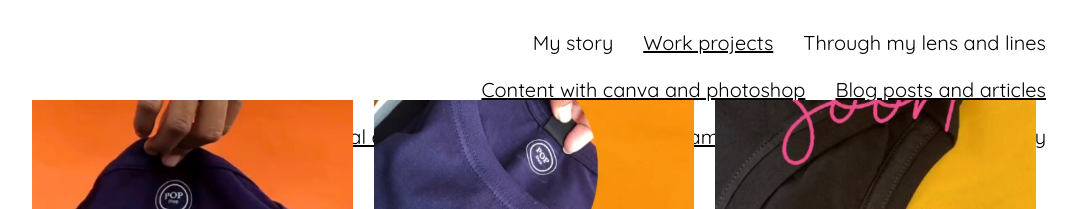
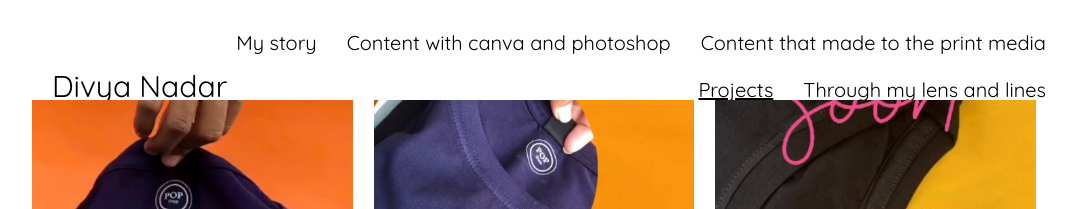
Before and after one commit to ProgramerB/portfolio, a React (Create React App) app: page / in a window 1280 px wide. Shown: the top 209 px of the page, without its empty margins (106-1183 px from the left). Built offline with nearby package versions, Linux system fonts and the light colour scheme.

Commit message:
New Pages

```diff
--- a/src/App.tsx
+++ b/src/App.tsx
@@ -7,22 +7,26 @@ import Contact from './components/Contact';
 import About from './components/About';
 import Item from './components/Item';
 import Footer from './components/Footer';
-import { hobbyItems, items } from './ItemModel';
+import { hobbyItems, items, canvaPhotoshopItems, printMediaItems } from './ItemModel';
 import ItemHobby from './components/ItemHobby';
 // import LensLines from './components/LensLines';
-function Main(){
+import { ItemData } from './ItemModel';
+// function Main(){
+//   return(
+//     <div className="main">
+//       <Blocks items={items} />
+//     </div>
+//   )
+// }
 
+type ItemsProp = {
+  items:ItemData[];
+}
+
+function Main({items}: ItemsProp){
   return(
     <div className="main">
       <Blocks items={items} />
-    </div>
-  )
-}
-
-function Hobby(){
-  return(
-    <div className="main">
-      <Blocks items={hobbyItems} />
     </div>
   )
 }
@@ -33,12 +37,16 @@ function App() {
       <BrowserRouter>
       <Nav/>
       <Routes>
-          <Route path='/' element={<Main />} />
+          <Route path='/' element={<Main items={items}/>} />
           <Route path='/contact' element={<Contact />} />
           <Route path='/about' element={<About />} />
           <Route path="item/:id" element={<Item />} />
-          <Route path='/mylens' element={<Hobby />} />
+          <Route path='/mylens' element={<Main items={hobbyItems}/>} />
           <Route path="mylens/:id" element={<ItemHobby />} />
+          <Route path='/canva_photoshop' element={<Main items={canvaPhotoshopItems}/>} />
+          <Route path="canva_photoshop/:id" element={<ItemHobby />} />
+          <Route path='/print_media' element={<Main items={printMediaItems}/>} />
+          <Route path="print_media/:id" element={<ItemHobby />} />
           {/* <Route path="/lens&lines" element={<LensLines />} /> */}
       </Routes>
       </BrowserRouter>
--- a/src/ItemModel.ts
+++ b/src/ItemModel.ts
@@ -405,3 +405,6 @@ export const hobbyItems:ItemData[] = [
         description: ''
     },
 ]
+
+export const canvaPhotoshopItems:ItemData[] = []
+export const printMediaItems:ItemData[] = []
--- a/src/components/Nav.tsx
+++ b/src/components/Nav.tsx
@@ -31,16 +31,18 @@ const Nav = () => {
           <span className={navClass}>
           {/* {({isActive}) => isActive ? "page active" : "page"} */}
               <NavLink className='page' to="/about" onClick={showNav}>My story</NavLink>
-              <NavLink className='page' to="/" onClick={showNav}>Work projects</NavLink>
+
               {/* <NavLink className='page' to="/contact" onClick={showNav}>Contact</NavLink> */}
-              <NavLink className='page' to="/mylens" onClick={showNav}>Through my lens and lines</NavLink>
+
               {/* <NavLink className='page' to="/lens&lines" onClick={showNav}>Through my lens and lines</NavLink> */}
               {/* <a className='page' href='https://www.instagram.com/nadar_divya/' target='_blank' rel="noopener noreferrer" onClick={showNav}>Instagram</a> */}
-              <NavLink className='page' to="/" onClick={showNav}>Content with canva and photoshop</NavLink>
-              <NavLink className='page' to="/" onClick={showNav}>Blog posts and articles</NavLink>
-              <NavLink className='page' to="/" onClick={showNav}>Campaign proposal examples</NavLink>
-              <NavLink className='page' to="/" onClick={showNav}>Cohesive branding example</NavLink>
-              <NavLink className='page' to="/" onClick={showNav}>Influencer marleting strategy</NavLink>
+              <NavLink className='page' to="/canva_photoshop" onClick={showNav}>Content with canva and photoshop</NavLink>
+              {/* <NavLink className='page' to="/" onClick={showNav}>Blog posts and articles</NavLink> */}
+              <NavLink className='page' to="/print_medias" onClick={showNav}>Content that made to the print media</NavLink>
+              <NavLink className='page' to="/" onClick={showNav}>Projects</NavLink>
+              <NavLink className='page' to="/mylens" onClick={showNav}>Through my lens and lines</NavLink>
+              {/* <NavLink className='page' to="/" onClick={showNav}>Cohesive branding example</NavLink> */}
+              {/* <NavLink className='page' to="/" onClick={showNav}>Influencer marleting strategy</NavLink> */}
 
 
           </span>
```
